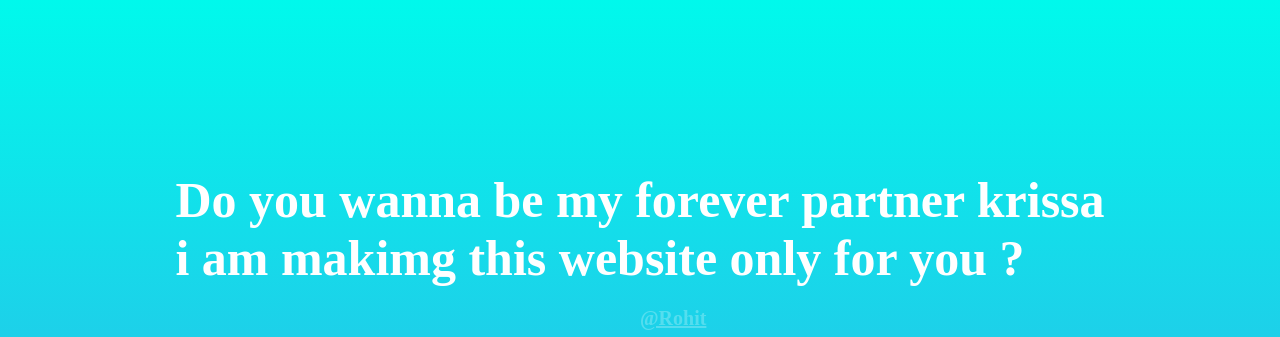
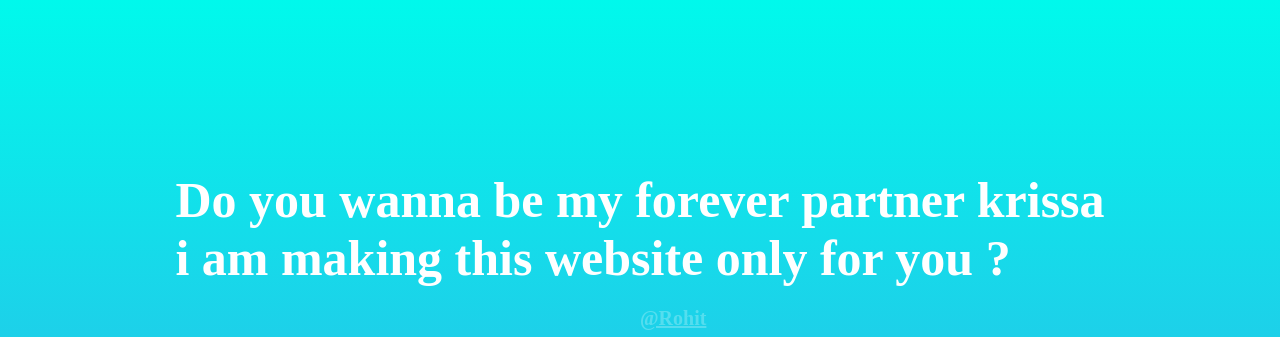
Before and after one commit to helloxgkex/Mr.rohit, a plain HTML site: page index.html in a window 1280 px wide. Shown: the top 337 px of the page. Drawn offline with Linux system fonts and the light colour scheme.

Commit message:
Update index.html

```diff
--- a/index.html
+++ b/index.html
@@ -22,7 +22,7 @@
 <body>
     <div class="container">
       <div>
-        <h2 class="header_text">Do you wanna be my forever partner krissa<br> i am makimg this website only for you ?</h2>
+        <h2 class="header_text">Do you wanna be my forever partner krissa<br> i am making this website only for you ?</h2>
       </div>
       <p>
         <a href="https://www.instagram.com/mr.psycho1official?igsh=b3R1ZG03NHI0dXk3">@Rohit</a>
```
